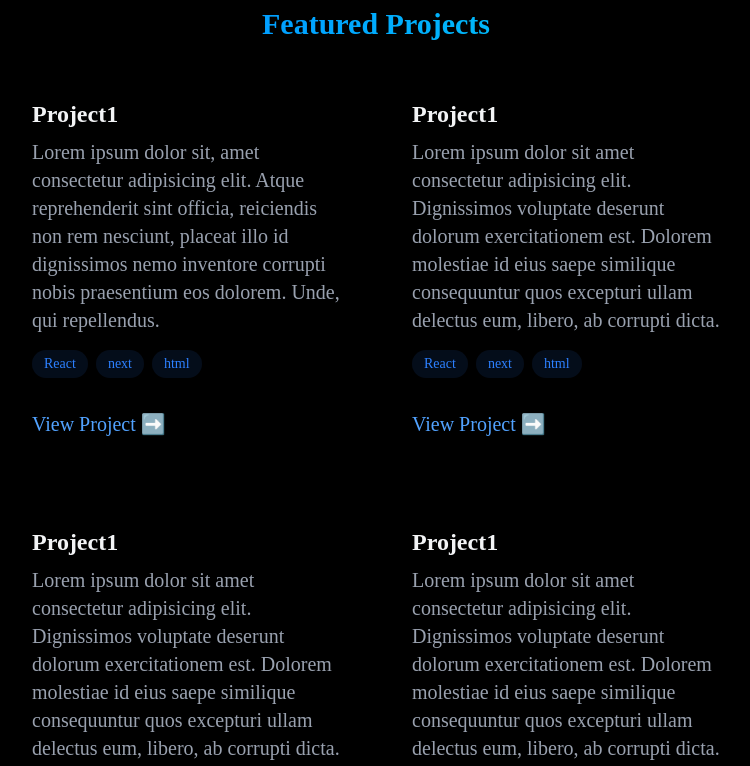
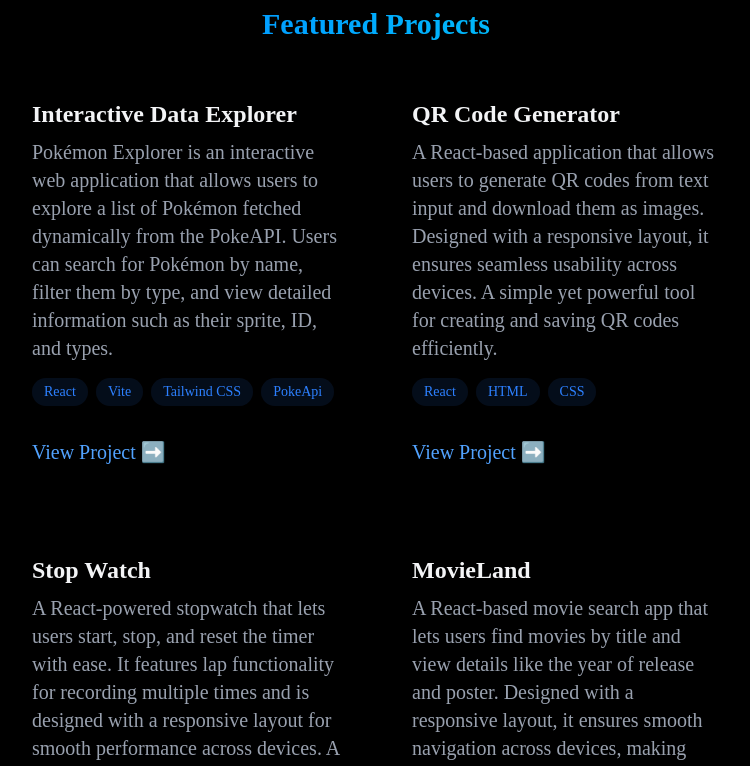
Before and after one commit to Shreyya18/new, a React (Vite) app: page / in a window 1280 px wide. Shown: the part 1800-2566 px from the top of the page, without its empty margins (264-1014 px from the left). Built offline with nearby package versions, Linux system fonts and the light colour scheme.

Commit message:
add projects

```diff
--- a/src/components/section/Project.jsx
+++ b/src/components/section/Project.jsx
@@ -7,55 +7,55 @@ export const Project = () => {
             <h2 className="flex justify-center text-3xl font-bold mb-8 bg-gradient-to-r from-blue-500 to-cyan-400 0 bg-clip-text text-transparent">Featured Projects</h2>
             <div className="grid grid-cols-1 md:grid-cols-2 gap-6 text-xl">
                 <div className="p-6 rounded-xl border-white/10 hover:translate-y-1 hover:shadow-[0_2px_8px_rgba(59,130,246,0.1)] transition-all">
-                    <h3 className="text-2xl font-bold mb-2 ">Project1</h3>
-                    <p className="text-gray-400 mb-4">Lorem ipsum dolor sit, amet consectetur adipisicing elit. Atque reprehenderit sint officia, reiciendis non rem nesciunt, placeat illo id dignissimos nemo inventore corrupti nobis praesentium eos dolorem. Unde, qui repellendus.</p>
+                    <h3 className="text-2xl font-bold mb-2 ">Interactive Data Explorer </h3>
+                    <p className="text-gray-400 mb-4">Pokémon Explorer is an interactive web application that allows users to explore a list of Pokémon fetched dynamically from the PokeAPI. Users can search for Pokémon by name, filter them by type, and view detailed information such as their sprite, ID, and types.</p>
                     <div className="flex flex-wrap gap-2 mb-4">
-                        {["React", "next", "html"].map((tech, key) => (
+                        {["React", "Vite", "Tailwind CSS", "PokeApi"].map((tech, key) => (
                             <span key={key} className="bg-blue-500/10 text-blue-500 py-1 px-3 rounded-full text-sm hover:bg-blue-500/20  hover:shadow-[0_2px_8px_rgba(59,130,246,0.2)] transition ">
                                 {tech}
                             </span>
                         ))}
                     </div>
                     <div className="flex justify-between items-center ">
-                        <a href="#" className="text-blue-400 hover:text-blue-300 transition-colors my-4">View Project ➡️ </a>
+                        <a href="https://interactive-data-explorer-nine.vercel.app/" className="text-blue-400 hover:text-blue-300 transition-colors my-4">View Project ➡️ </a>
                     </div>
                 </div>
 
 
                 <div className="p-6 rounded-xl border-white/10 hover:translate-y-1 hover:shadow-[0_2px_8px_rgba(59,130,246,0.1)] transition-all">
-                    <h3 className="text-2xl font-bold mb-2 ">Project1</h3>
-                    <p className="text-gray-400 mb-4">Lorem ipsum dolor sit amet consectetur adipisicing elit. Dignissimos voluptate deserunt dolorum exercitationem est. Dolorem molestiae id eius saepe similique consequuntur quos excepturi ullam delectus eum, libero, ab corrupti dicta.</p>
+                    <h3 className="text-2xl font-bold mb-2 ">QR Code Generator</h3>
+                    <p className="text-gray-400 mb-4">A React-based application that allows users to generate QR codes from text input and download them as images. Designed with a responsive layout, it ensures seamless usability across devices. A simple yet powerful tool for creating and saving QR codes efficiently.</p>
                     <div  className="flex flex-wrap gap-2 mb-4">
-                        {["React", "next", "html"].map((tech, key) => (
+                        {["React", "HTML", "CSS"].map((tech, key) => (
                             <span key={key} className="bg-blue-500/10 text-blue-500 py-1 px-3 rounded-full text-sm hover:bg-blue-500/20  hover:shadow-[0_2px_8px_rgba(59,130,246,0.2)] transition ">
                                 {tech}
                             </span>
                         ))}
                     </div>
                     <div className="flex justify-between items-center">
-                        <a href="#" className="text-blue-400 hover:text-blue-300  transition-colors my-4">View Project ➡️ </a>
+                        <a href="https://qr-code-five-lac.vercel.app/" className="text-blue-400 hover:text-blue-300  transition-colors my-4">View Project ➡️ </a>
                     </div>
                 </div>
 
                 <div className="p-6 rounded-xl border-white/10 hover:translate-y-1 hover:shadow-[0_2px_8px_rgba(59,130,246,0.1)] transition-all">
-                    <h3 className="text-2xl font-bold mb-2 ">Project1</h3>
-                    <p className="text-gray-400 mb-4">Lorem ipsum dolor sit amet consectetur adipisicing elit. Dignissimos voluptate deserunt dolorum exercitationem est. Dolorem molestiae id eius saepe similique consequuntur quos excepturi ullam delectus eum, libero, ab corrupti dicta.</p>
+                    <h3 className="text-2xl font-bold mb-2 ">Stop Watch</h3>
+                    <p className="text-gray-400 mb-4"> A React-powered stopwatch that lets users start, stop, and reset the timer with ease. It features lap functionality for recording multiple times and is designed with a responsive layout for smooth performance across devices. A simple yet effective time-tracking tool.</p>
                     <div  className="flex flex-wrap gap-2 mb-4">
-                        {["React", "next", "html"].map((tech, key) => (
+                        {["React", "HTML", "CSS"].map((tech, key) => (
                             <span key={key} className="bg-blue-500/10 text-blue-500 py-1 px-3 rounded-full text-sm hover:bg-blue-500/20  hover:shadow-[0_2px_8px_rgba(59,130,246,0.2)] transition ">
                                 {tech}
                             </span>
                         ))}
                     </div>
                     <div className="flex justify-between items-center">
-                        <a href="#" className="text-blue-400 hover:text-blue-300  transition-colors my-4">View Project ➡️ </a>
+                        <a href="https://stop-watch-iota-khaki.vercel.app/" className="text-blue-400 hover:text-blue-300  transition-colors my-4">View Project ➡️ </a>
                     </div>
                 </div>
                 <div className="p-6 rounded-xl border-white/10 hover:translate-y-1 hover:shadow-[0_2px_8px_rgba(59,130,246,0.1)] transition-all">
-                    <h3 className="text-2xl font-bold mb-2 ">Project1</h3>
-                    <p className="text-gray-400 mb-4">Lorem ipsum dolor sit amet consectetur adipisicing elit. Dignissimos voluptate deserunt dolorum exercitationem est. Dolorem molestiae id eius saepe similique consequuntur quos excepturi ullam delectus eum, libero, ab corrupti dicta.</p>
+                    <h3 className="text-2xl font-bold mb-2 ">MovieLand</h3>
+                    <p className="text-gray-400 mb-4">A React-based movie search app that lets users find movies by title and view details like the year of release and poster. Designed with a responsive layout, it ensures smooth navigation across devices, making movie discovery easy and engaging..</p>
                     <div  className="flex flex-wrap gap-2 mb-4">
-                        {["React", "next", "html"].map((tech, key) => (
+                        {["React", "OMDB Api", "HTML", "CSS"].map((tech, key) => (
                             <span key={key} className="bg-blue-500/10 text-blue-500 py-1 px-3 rounded-full text-sm hover:bg-blue-500/20  hover:shadow-[0_2px_8px_rgba(59,130,246,0.2)] transition ">
                                 {tech}
                             </span>
```
